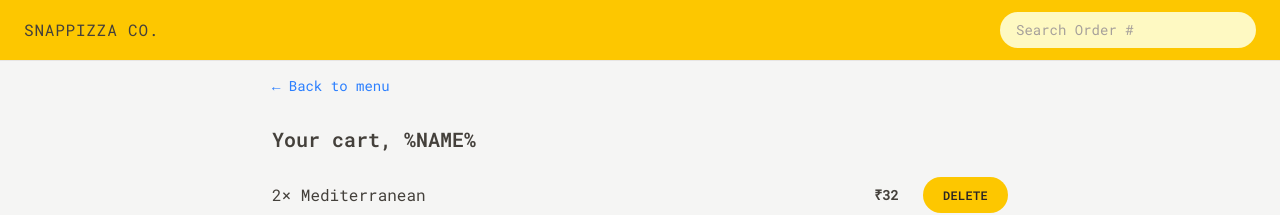
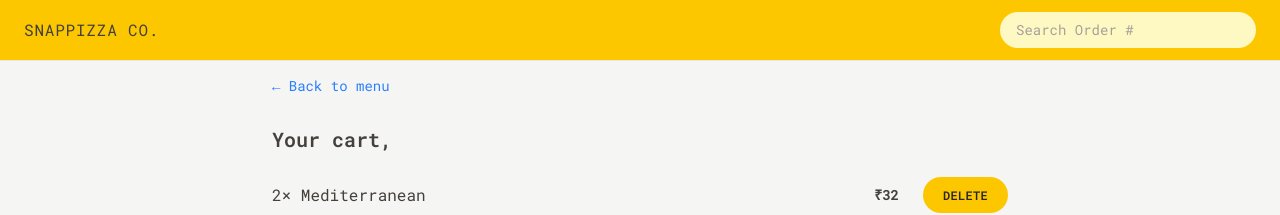
Before and after one commit to akash13nov/snapPizza, a React (Vite) app: page /cart in a window 1280 px wide. Shown: the top 215 px of the page. Built offline with nearby package versions, Linux system fonts and the light colour scheme.

Commit message:
read and update the user state using dispatch & selector

```diff
--- a/src/features/cart/Cart.jsx
+++ b/src/features/cart/Cart.jsx
@@ -1,3 +1,4 @@
+import { useSelector } from 'react-redux';
 import Button from '../../ui/Button';
 import LinkButton from '../../ui/LinkButton';
 import CartItem from './CartItem';
@@ -27,13 +28,14 @@ const fakeCart = [
 ];
 
 function Cart() {
+  const username = useSelector((state) => state.user.username);
   const cart = fakeCart;
 
   return (
     <div className="px-4 py-3">
       <LinkButton to="/menu">&larr; Back to menu</LinkButton>
 
-      <h2 className="mt-7 text-xl font-semibold">Your cart, %NAME%</h2>
+      <h2 className="mt-7 text-xl font-semibold">Your cart, {username}</h2>
 
       <ul className="mt-3 divide-y divide-stone-200 border-b border-stone-200">
         {cart.map((item) => (
--- a/src/features/order/CreateOrder.jsx
+++ b/src/features/order/CreateOrder.jsx
@@ -1,4 +1,5 @@
 import { useState } from 'react';
+import { useSelector } from 'react-redux';
 import { Form, redirect, useActionData, useNavigation } from 'react-router-dom';
 import { createOrder } from '../../services/apiRestaurant';
 import Button from '../../ui/Button';
@@ -31,6 +32,7 @@ const fakeCart = [
 ];
 
 function CreateOrder() {
+  const username = useSelector((state) => state.user.username);
   const navigate = useNavigation();
   const isSubmitting = navigate.state === 'submitting';
 
@@ -46,7 +48,7 @@ function CreateOrder() {
       <Form method="POST">
         <div className="mb-5 flex flex-col gap-2 sm:flex-row sm:items-center">
           <label className="sm:basis-40">First Name</label>
-          <input className="input grow" type="text" name="customer" required />
+          <input className="input grow" type="text" name="customer" defaultValue={username} required />
         </div>
 
         <div className="mb-5 flex flex-col gap-2 sm:flex-row sm:items-center">
--- a/src/features/user/CreateUser.jsx
+++ b/src/features/user/CreateUser.jsx
@@ -1,11 +1,20 @@
 import { useState } from 'react';
+import { useDispatch } from 'react-redux';
+import { useNavigate } from 'react-router-dom';
 import Button from '../../ui/Button';
+import { updateName } from '../../utils/userSlice';
 
 function CreateUser() {
   const [username, setUsername] = useState('');
+  const dispatch = useDispatch();
+  const navigate = useNavigate();
 
   function handleSubmit(e) {
     e.preventDefault();
+
+    if (!username) return;
+    dispatch(updateName(username));
+    navigate('/menu');
   }
 
   return (
--- a/src/ui/Home.jsx
+++ b/src/ui/Home.jsx
@@ -1,6 +1,10 @@
+import { useSelector } from 'react-redux';
 import CreateUser from '../features/user/CreateUser';
+import Button from './Button';
 
 function Home() {
+  const username = useSelector((state) => state.user.username);
+
   return (
     <div className="my-10 px-4 text-center sm:my-16">
       <h1 className="mb-8 text-xl font-semibold md:text-3xl">
@@ -8,7 +12,13 @@ function Home() {
         <br />
         <span className="text-yellow-500">Straight out of the oven, straight to you.</span>
       </h1>
-      <CreateUser />
+      {username === '' ? (
+        <CreateUser />
+      ) : (
+        <Button to="/menu" type="primary">
+          Continue ordering, {username}
+        </Button>
+      )}
     </div>
   );
 }
```
